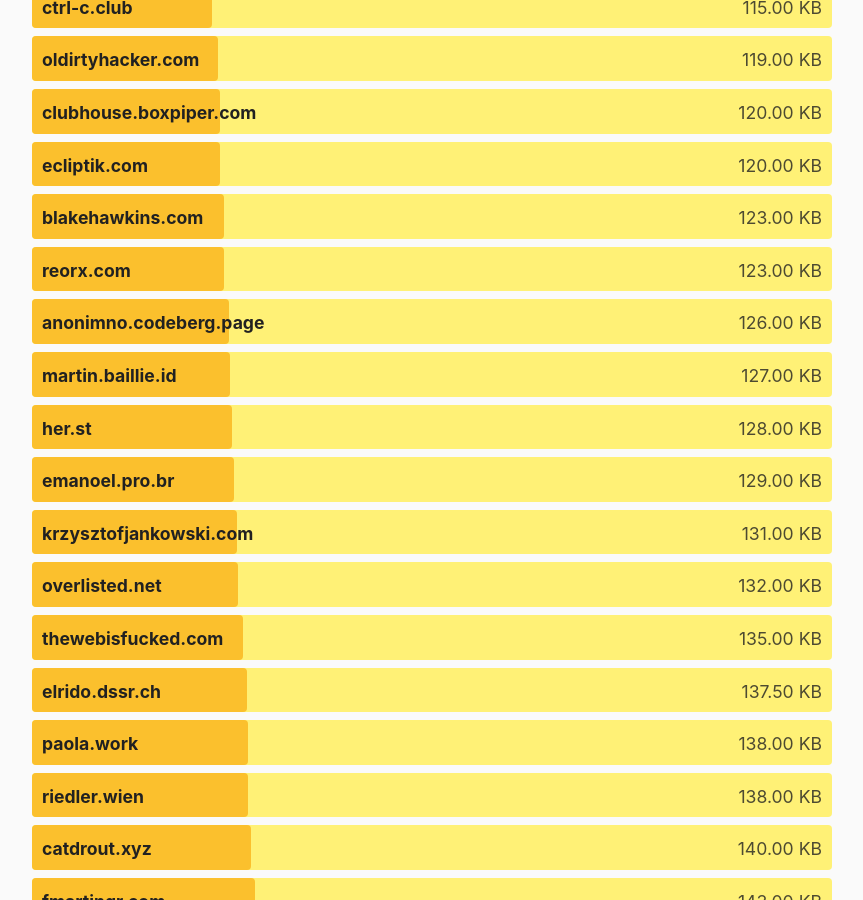
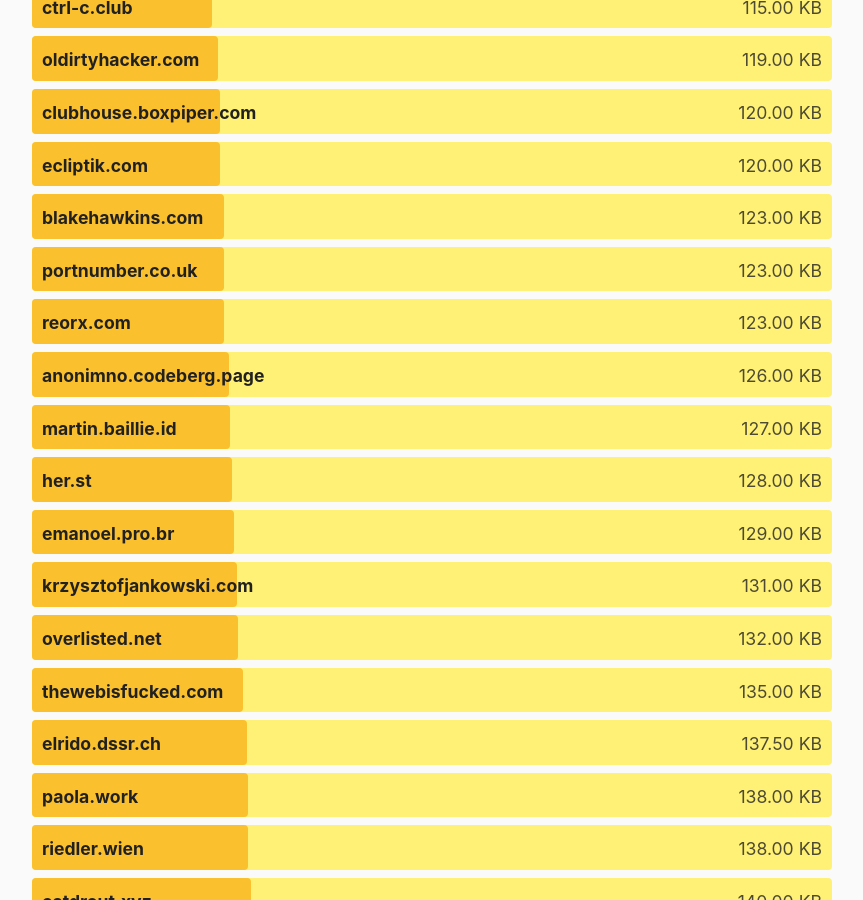
Before and after one commit to kevquirk/512kb.club, a Jekyll site: the page built from index.md, in a window 1280 px wide and 900 px high, scrolled down 19054 px. Shown: the whole window, without its empty margins (208-1071 px from the left). Built offline with Jekyll 4.4.1, drawn with Linux system fonts in a browser that asks for light colours.

Commit message:
Add portnumber.co.uk

```diff
--- a/_data/sites.yml
+++ b/_data/sites.yml
@@ -1893,6 +1893,11 @@
   size: 19.5
   last_checked: 2022-05-06
 
+- domain: portnumber.co.uk
+  url: https://www.portnumber.co.uk/
+  size: 123
+  last_checked: 2022-12-02
+
 - domain: pothix.com
   url: https://pothix.com/
   size: 183
```
